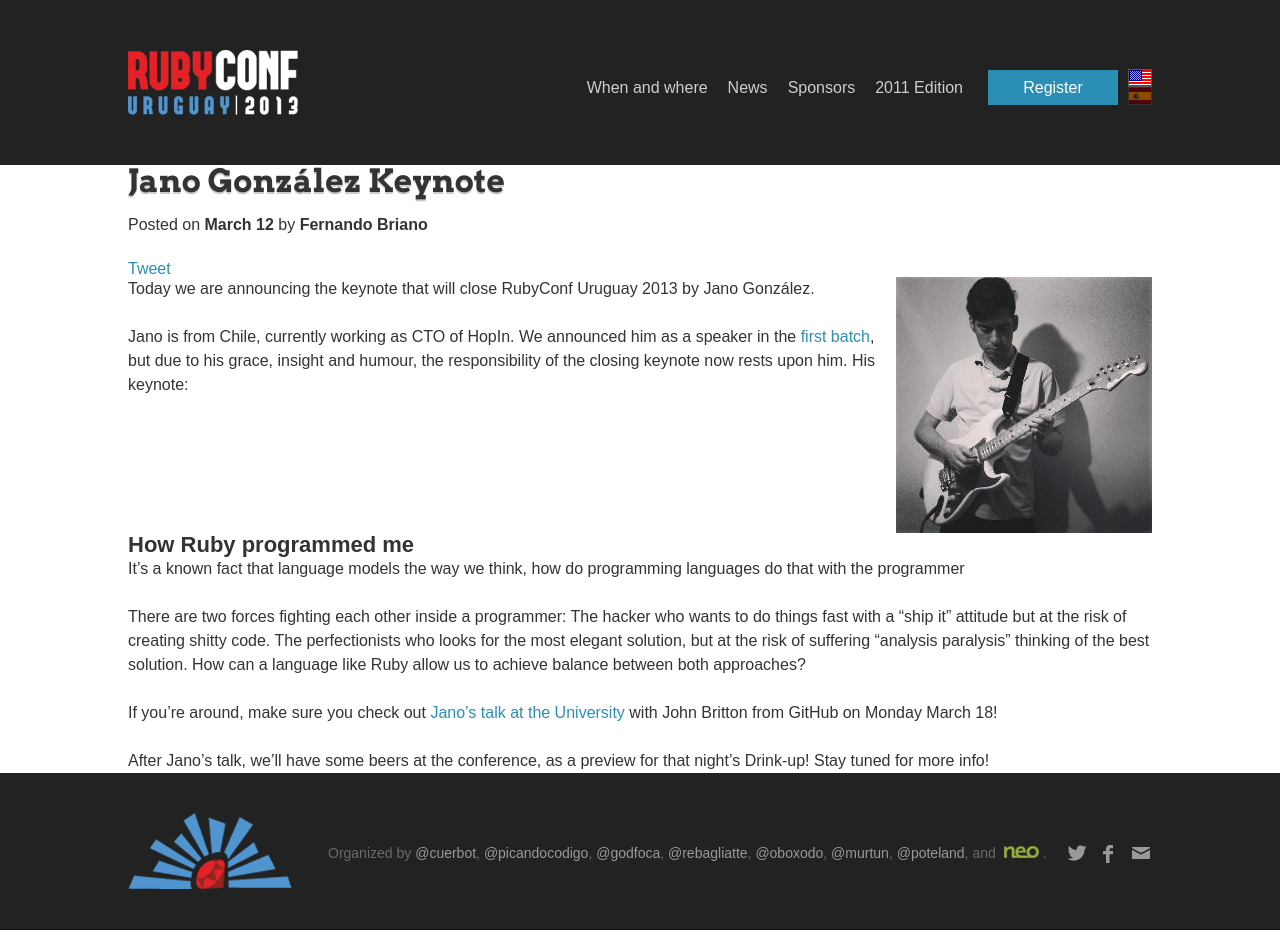
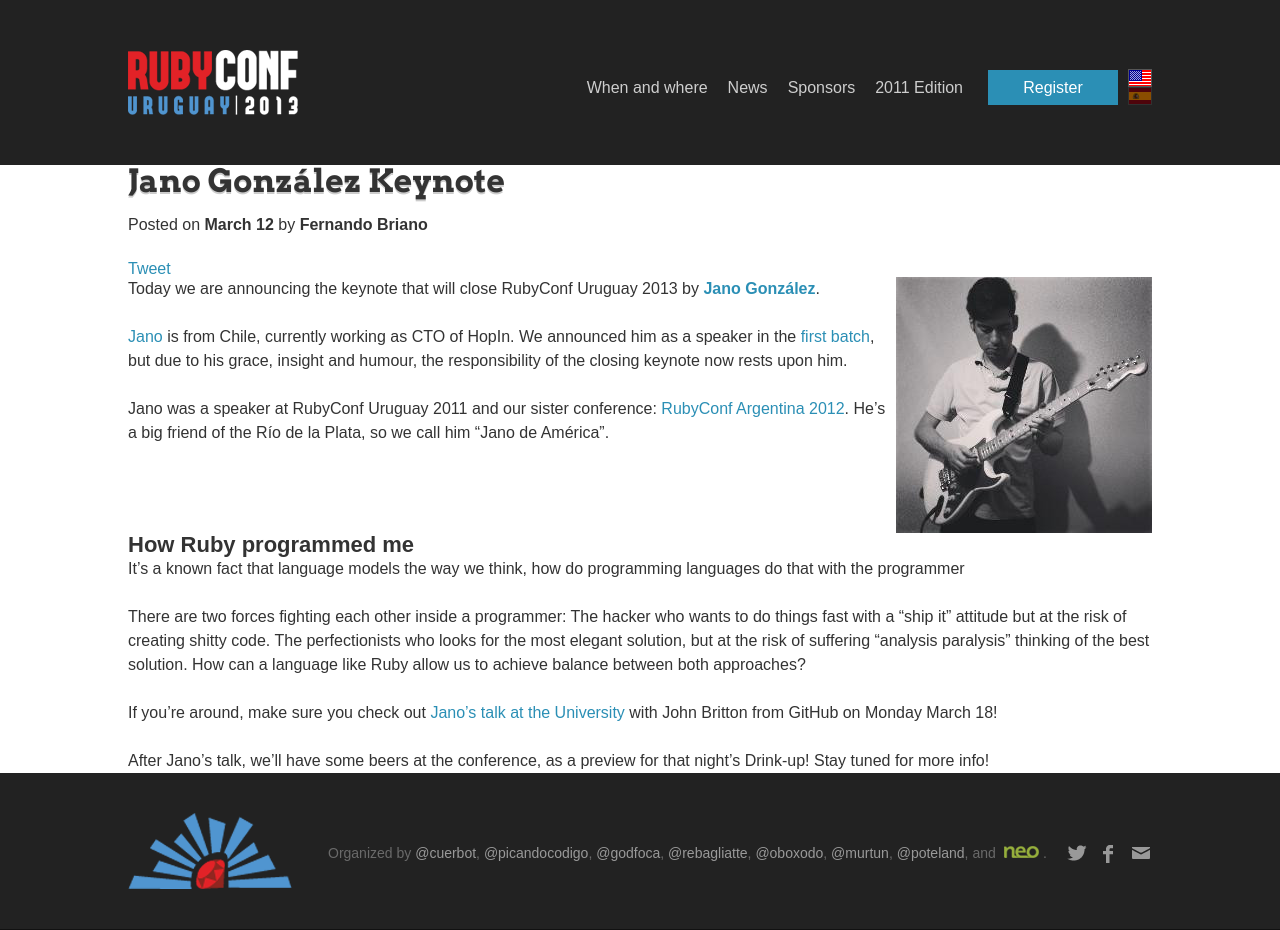
Before and after one commit to rubyconfuruguay/rubyconfuruguay-2013, a Jekyll site: the page built from _posts/2013-03-12-keynote-de-cierre-jano-gonzalez-en.markdown, in a window 1280 px wide. Built offline with Jekyll 4.4.1, drawn with Linux system fonts in a browser that asks for light colours; nearby versions of some CDN libraries; Markdown is read by kramdown in place of the engine named in the settings; comment, search, counter and statistics services are not loaded.

Commit message:
MOAR fixes

```diff
--- a/_posts/2013-03-12-keynote-de-cierre-jano-gonzalez-en.markdown
+++ b/_posts/2013-03-12-keynote-de-cierre-jano-gonzalez-en.markdown
@@ -5,9 +5,11 @@
 author: Fernando Briano
 ---
 
-<img src="/media/img/speakers/jano-gonzalez-keynote.jpg" style="float:right; margin-left: 10px;" alt="Jano González"/>Today we are announcing the keynote that will close RubyConf Uruguay 2013 by Jano González.
+<img src="/media/img/speakers/jano-gonzalez-keynote.jpg" style="float:right; margin-left: 10px;" alt="Jano González"/>Today we are announcing the keynote that will close RubyConf Uruguay 2013 by **[Jano González](http://janogonzalez.com)**.
 
-Jano is from Chile, currently working as CTO of HopIn. We announced him as a speaker in the [first batch](http://rubyconfuruguay.org/news/first-speakers-confirmed-en), but due to his grace, insight and humour, the responsibility of the closing keynote now rests upon him. His keynote:
+[Jano](http://twitter.com/janogonzalez) is from Chile, currently working as CTO of HopIn. We announced him as a speaker in the [first batch](http://rubyconfuruguay.org/news/first-speakers-confirmed-en), but due to his grace, insight and humour, the responsibility of the closing keynote now rests upon him.
+
+Jano was a speaker at RubyConf Uruguay 2011 and our sister conference: [RubyConf Argentina 2012](http://rubyconfargentina.org). He's a big friend of the Río de la Plata, so we call him "Jano de América".
 
 ## How Ruby programmed me
 
--- a/_posts/2013-03-12-keynote-de-cierre-jano-gonzalez-es.markdown
+++ b/_posts/2013-03-12-keynote-de-cierre-jano-gonzalez-es.markdown
@@ -4,9 +4,11 @@
 lang: es
 author: Fernando Briano
 ---
-<img src="/media/img/speakers/jano-gonzalez-keynote.jpg" style="float:right; margin-left: 10px;" alt="Jano González"/>Hoy estamos anunciando el keynote de cierre de RubyConf Uruguay 2013, a cargo de **Jano González**.
+<img src="/media/img/speakers/jano-gonzalez-keynote.jpg" style="float:right; margin-left: 10px;" alt="Jano González"/>Hoy estamos anunciando el keynote de cierre de RubyConf Uruguay 2013, a cargo de **[Jano González](http://janogonzalez.com)**.
 
-Jano es chileno, actual CTO de [HopIn](http://hop.in/). Lo anunciamos como orador en la [primera tanda](), pero debido a su gracia, perspicacia y humor, la responsabilidad del keynote de cierre recae sobre él. Su keynote:
+[Jano](http://twitter.com/janogonzalez) es chileno, actual CTO de [HopIn](http://hop.in/). Lo anunciamos como orador en la [primera tanda](), pero debido a su gracia, perspicacia y humor, la responsabilidad del keynote de cierre recae sobre él.
+
+Jano fue orador en RubyConf Uruguay 2011 y nuestra conferencia hermana: [RubyConf Argentina 2012](http://rubyconfargentina.org). Es un gran amigo del Río de la Plata, así que lo llamamos "Jano de América".
 
 ## Como Ruby me programo a mí
 
```
